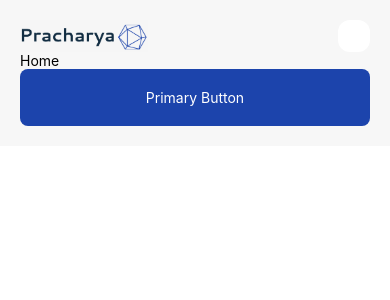
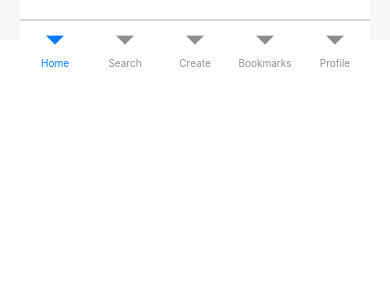
Before and after one commit to Nimesh-bot/Pracharya-Client, a React Native app: screen /Tab in a window 390 px wide. Shown: the top 300 px of the page. Built offline with nearby package versions, Linux system fonts and the light colour scheme.

Commit message:
feat: router initialization

```diff
--- a/App.tsx
+++ b/App.tsx
@@ -4,9 +4,9 @@ import { View } from 'react-native';
 import { StatusBar } from 'expo-status-bar';
 import { SafeAreaProvider } from 'react-native-safe-area-context';
 
-import Home from './src/screens/Home';
 import { STATUS_BAR_HEIGHT } from './src/libs/constants';
 import tailwindConfig from "./tailwind.config";
+import RootNavigator from './src/navigator/RootNavigator';
 
 export default function App() {
   const [loaded] = useFonts({
@@ -39,7 +39,7 @@ export default function App() {
           padding: 20,
           backgroundColor: (tailwindConfig as any).theme?.colors.light
         }}>
-          <Home />
+          <RootNavigator />
         </View>
       </View>
     </SafeAreaProvider>
--- a/package.json
+++ b/package.json
@@ -9,6 +9,9 @@
     "web": "expo start --web"
   },
   "dependencies": {
+    "@react-navigation/bottom-tabs": "^6.5.7",
+    "@react-navigation/native": "^6.1.6",
+    "@react-navigation/native-stack": "^6.9.12",
     "expo": "~48.0.18",
     "expo-font": "~11.1.1",
     "expo-status-bar": "~1.4.4",
--- /dev/null
+++ b/src/navigator/RootNavigator.tsx
@@ -0,0 +1,14 @@
+import { View, Text } from 'react-native'
+import React from 'react'
+import { NavigationContainer } from '@react-navigation/native'
+import StackNavigator from './StackNavigator'
+
+const RootNavigator = () => {
+  return (
+    <NavigationContainer>
+        <StackNavigator />
+    </NavigationContainer>
+  )
+}
+
+export default RootNavigator
--- /dev/null
+++ b/src/navigator/StackNavigator.tsx
@@ -0,0 +1,19 @@
+import { View, Text } from 'react-native'
+import React from 'react'
+
+import { createNativeStackNavigator } from "@react-navigation/native-stack";
+import { NavigationContainer } from "@react-navigation/native";
+
+import TabNavigator from './TabNavigator';
+
+const StackNavigator = () => {
+    const Stack = createNativeStackNavigator();
+
+    return (
+        <Stack.Navigator initialRouteName='Tab'>
+            <Stack.Screen name="Tab" component={TabNavigator} />
+        </Stack.Navigator>
+    )
+}
+
+export default StackNavigator
--- /dev/null
+++ b/src/navigator/TabNavigator.tsx
@@ -0,0 +1,26 @@
+import { View, Text } from "react-native";
+import React from "react";
+import { createNativeStackNavigator } from "@react-navigation/native-stack";
+import HomeScreen from "../screens/HomeScreen";
+import { createBottomTabNavigator } from "@react-navigation/bottom-tabs";
+import tailwindConfig from "../../tailwind.config";
+import SearchScreen from "../screens/SearchScreen";
+import CreateScreen from "../screens/CreateScreen";
+import BookmarksScreen from "../screens/BookmarksScreen";
+import ProfileScreen from "../screens/ProfileScreen";
+
+const TabNavigator = () => {
+  const Tab = createBottomTabNavigator();
+
+  return (
+    <Tab.Navigator>
+        <Tab.Screen name="Home" component={HomeScreen} />
+        <Tab.Screen name="Search" component={SearchScreen} />
+        <Tab.Screen name="Create" component={CreateScreen} />
+        <Tab.Screen name="Bookmarks" component={BookmarksScreen} />
+        <Tab.Screen name="Profile" component={ProfileScreen} />
+    </Tab.Navigator>
+  );
+};
+
+export default TabNavigator;
--- /dev/null
+++ b/src/screens/BookmarksScreen/index.tsx
@@ -0,0 +1,12 @@
+import { View, Text } from 'react-native'
+import React from 'react'
+
+const BookmarksScreen = () => {
+  return (
+    <View>
+      <Text>BookmarksScreen</Text>
+    </View>
+  )
+}
+
+export default BookmarksScreen
--- /dev/null
+++ b/src/screens/CreateScreen/index.tsx
@@ -0,0 +1,12 @@
+import { View, Text } from 'react-native'
+import React from 'react'
+
+const CreateScreen = () => {
+  return (
+    <View>
+      <Text>CreateScreen</Text>
+    </View>
+  )
+}
+
+export default CreateScreen
--- a/src/screens/Home.tsx
+++ /dev/null
@@ -1,18 +0,0 @@
-import { View, Text } from 'react-native'
-import React from 'react'
-import StatusBar from '../components/StatusBar'
-import { PrimaryButton } from '../components/Buttons'
-
-const Home = () => {
-  return (
-    <>
-      <StatusBar />
-      <View>
-        <Text>Home</Text>
-        <PrimaryButton text="Primary Button" />
-      </View>
-    </>
-  )
-}
-
-export default Home
--- /dev/null
+++ b/src/screens/HomeScreen/index.tsx
@@ -0,0 +1,16 @@
+import { View, Text } from 'react-native'
+import React from 'react'
+import StatusBar from '../../components/StatusBar'
+
+const HomeScreen = () => {
+  return (
+    <>
+      <StatusBar />
+      <View className='h-1'>
+        <Text>HomeScreen</Text>
+      </View>
+    </>
+  )
+}
+
+export default HomeScreen
--- /dev/null
+++ b/src/screens/ProfileScreen/index.tsx
@@ -0,0 +1,12 @@
+import { View, Text } from 'react-native'
+import React from 'react'
+
+const ProfileScreen = () => {
+  return (
+    <View>
+      <Text>ProfileScreen</Text>
+    </View>
+  )
+}
+
+export default ProfileScreen
--- /dev/null
+++ b/src/screens/SearchScreen/index.tsx
@@ -0,0 +1,12 @@
+import { View, Text } from 'react-native'
+import React from 'react'
+
+const SearchScreen = () => {
+  return (
+    <View>
+      <Text>SearchScreen</Text>
+    </View>
+  )
+}
+
+export default SearchScreen
--- a/tailwind.config.js
+++ b/tailwind.config.js
@@ -46,6 +46,9 @@ module.exports = {
             "2/3": "66.666667%",
             "1/4": "25%",
             "1": "100%",
+          },
+          height: {
+            "1": "100%",
           }
         }
     },
```
Also changed, not shown: 1 other file (tests, documents, lock files or other folders).
